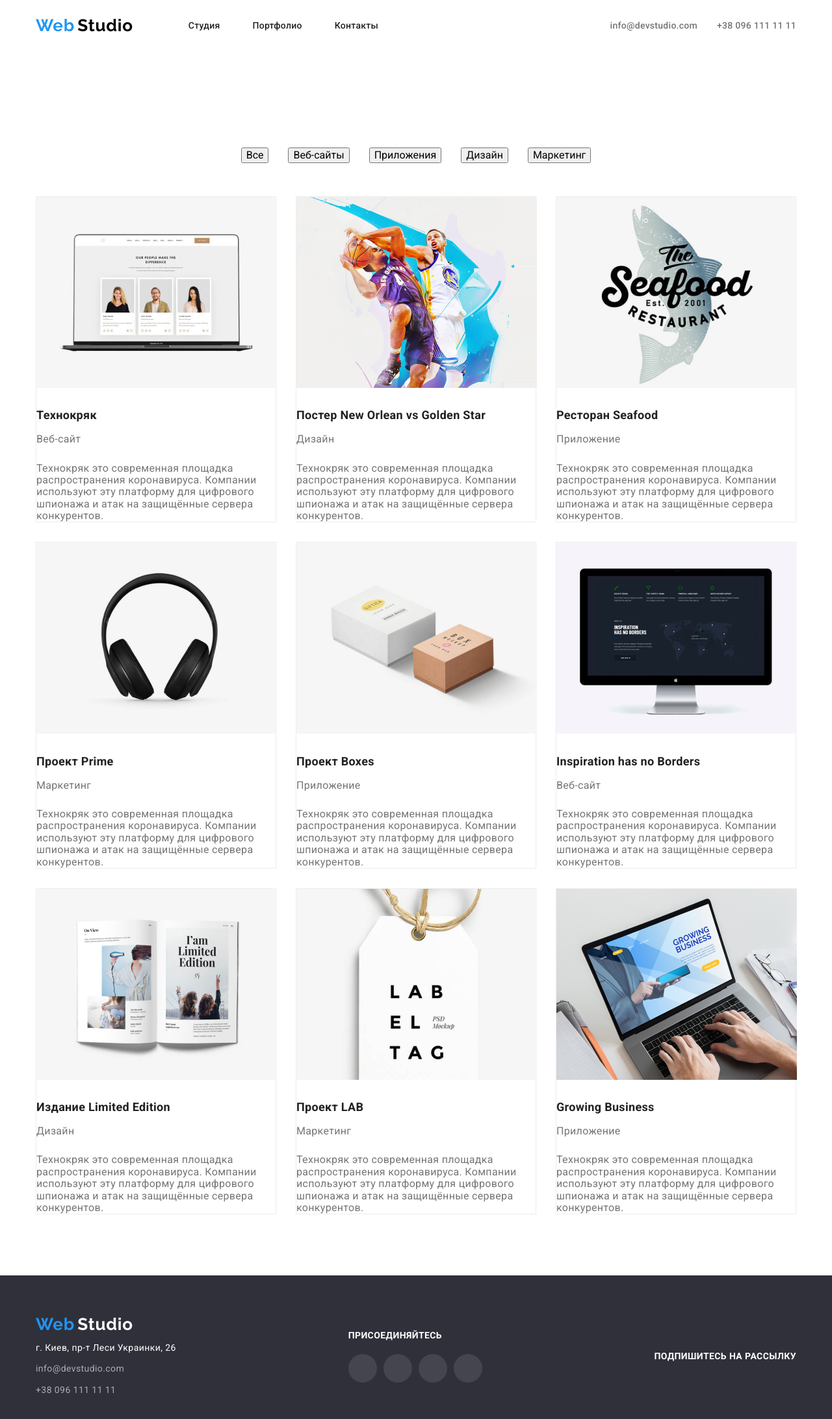
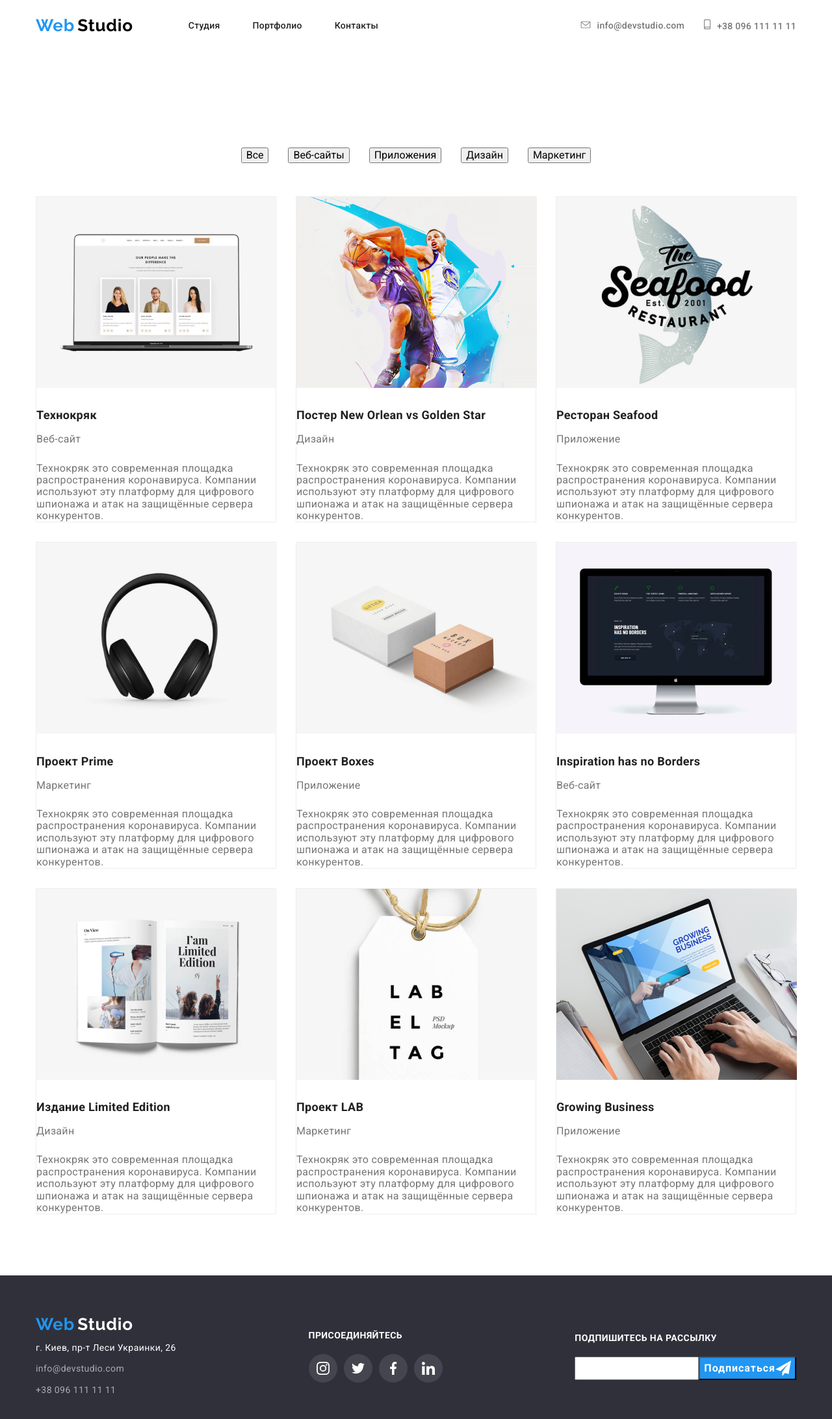
Before and after one commit to LiuKate/goit-markup-hw-04, a plain HTML site: page portfolio.html in a window 1280 px wide. Shown: the whole page at 65% size. Drawn offline with Linux system fonts and the light colour scheme.

Commit message:
добавляет ховер на иконки в хедере

```diff
--- a/css/styles.css
+++ b/css/styles.css
@@ -85,14 +85,25 @@
   line-height: 1.14;
   letter-spacing: 0.02em;
 }
+.nav {
+  display: flex;
+  align-items: center;
+}
+.nav-item:not(:last-child) {
+  margin-right: 50px;
+}
 .site-nav :hover,
 .site-nav :focus {
   color: var(--accent-blue);
 }
+.site-nav {
+  display: flex;
+  margin-left: 85px;
+}
 .contacts {
   display: flex;
 }
-.contacts a {
+.contacts-item a {
   color: var(--primary-color);
   text-decoration: none;
   font-weight: 500;
@@ -100,27 +111,16 @@
   line-height: 1.14;
   letter-spacing: 0.02em;
 }
-.contacts-item {
-  color: var(--primary-color);
+.contacts-icon {
+  fill: currentColor;
+  margin-right: 10px;
 }
 .contacts-item :hover,
 .contacts-item :focus {
   color: var(--accent-blue);
 }
-.site-nav {
-  display: flex;
-  margin-left: 85px;
-}
-.nav-item:not(:last-child) {
-  margin-right: 50px;
-}
-
 .contacts-item:not(:last-child) {
   margin-right: 30px;
-}
-.nav {
-  display: flex;
-  align-items: center;
 }
 .site-header .container {
   display: flex;
@@ -132,9 +132,6 @@
 }
 .contacts-header {
   margin-left: auto;
-}
-.contacts-icon {
-  fill: currentColor;
 }
 
 /*Стили секции Герой*/
@@ -294,6 +291,7 @@
 }
 .our-team img {
   display: block;
+  margin: 0;
   margin-bottom: 30px;
 }
 .team {
--- a/portfolio.html
+++ b/portfolio.html
@@ -37,10 +37,15 @@
         <div class="contacts-header">
           <ul class="contacts list">
             <li class="contacts-item">
-              <a href="mailto:info@devstudio.com">info@devstudio.com</a>
+              <a href="mailto:info@devstudio.com">
+                <svg class="contacts-icon" width="16px" height="11px">
+                  <use href="./images/sprite.svg#icon-envelope"></use></svg>info@devstudio.com</a
+              >
             </li>
             <li class="contacts-item">
-              <a href="tel:+380961111111">+38 096 111 11 11</a>
+              <a href="tel:+380961111111">
+                <svg class="contacts-icon" width="10px" height="15px">
+                  <use href="./images/sprite.svg#icon-smartphone"></use></svg>+38 096 111 11 11</a>
             </li>
           </ul>
         </div>
@@ -235,8 +240,7 @@
       <div class="block-adress">
         <a href="/" class="logo">
           <span class="logo-blue">Web</span>
-            <span class="logo-white">Studio</span></a
-          >
+          <span class="logo-white">Studio</span></a>
         <ul class="adress list">
           <li class="adress-main">
             <p>г. Киев, пр-т Леси Украинки, 26</p>
@@ -252,22 +256,46 @@
       <div class="block-join">
         <p class="join">Присоединяйтесь</p>
         <ul class="join-links list">
-            <li class="join-links-item">
-              <a href=""></a>
+          <li>
+            <a href="" class="join-links-item">
+              <svg class="join-links-icon" width="20" height="20">
+                <use href="./images/sprite.svg#icon-instagram"></use>
+              </svg>
+            </a>
           </li>
-            <li class="join-links-item">
-              <a href=""></a>
+          <li>
+            <a href="" class="join-links-item">
+              <svg class="join-links-icon" width="20" height="20">
+                <use href="./images/sprite.svg#icon-twitter"></use>
+              </svg>
+            </a>
           </li>
-            <li class="join-links-item">
-              <a href=""></a>
+          <li>
+            <a href="" class="join-links-item">
+              <svg class="join-links-icon" width="20" height="20">
+                <use href="./images/sprite.svg#icon-facebook"></use>
+              </svg>
+            </a>
           </li>
-            <li class="join-links-item">
-              <a href=""></a>
+          <li>
+            <a href="" class="join-links-item">
+              <svg class="join-links-icon" width="20" height="20">
+                <use href="./images/sprite.svg#icon-linkedin"></use>
+              </svg>
+            </a>
           </li>
         </ul>
       </div>
       <div class="block-sign">
         <p class="sign">Подпишитесь на рассылку</p>
+        <div class="sign-form">
+          <input></input>
+          <button class="button-sign">Подписаться
+            <svg class="icon-send">
+              <use href="./images/sprite.svg#icon-send"></use>
+            </svg>
+          </button>
+        </div>
       </div>
     </div>
   </footer>
```
Also changed, not shown: index.html (+33 -34 lines). Lines whose indentation alone changed are shown as unchanged.
